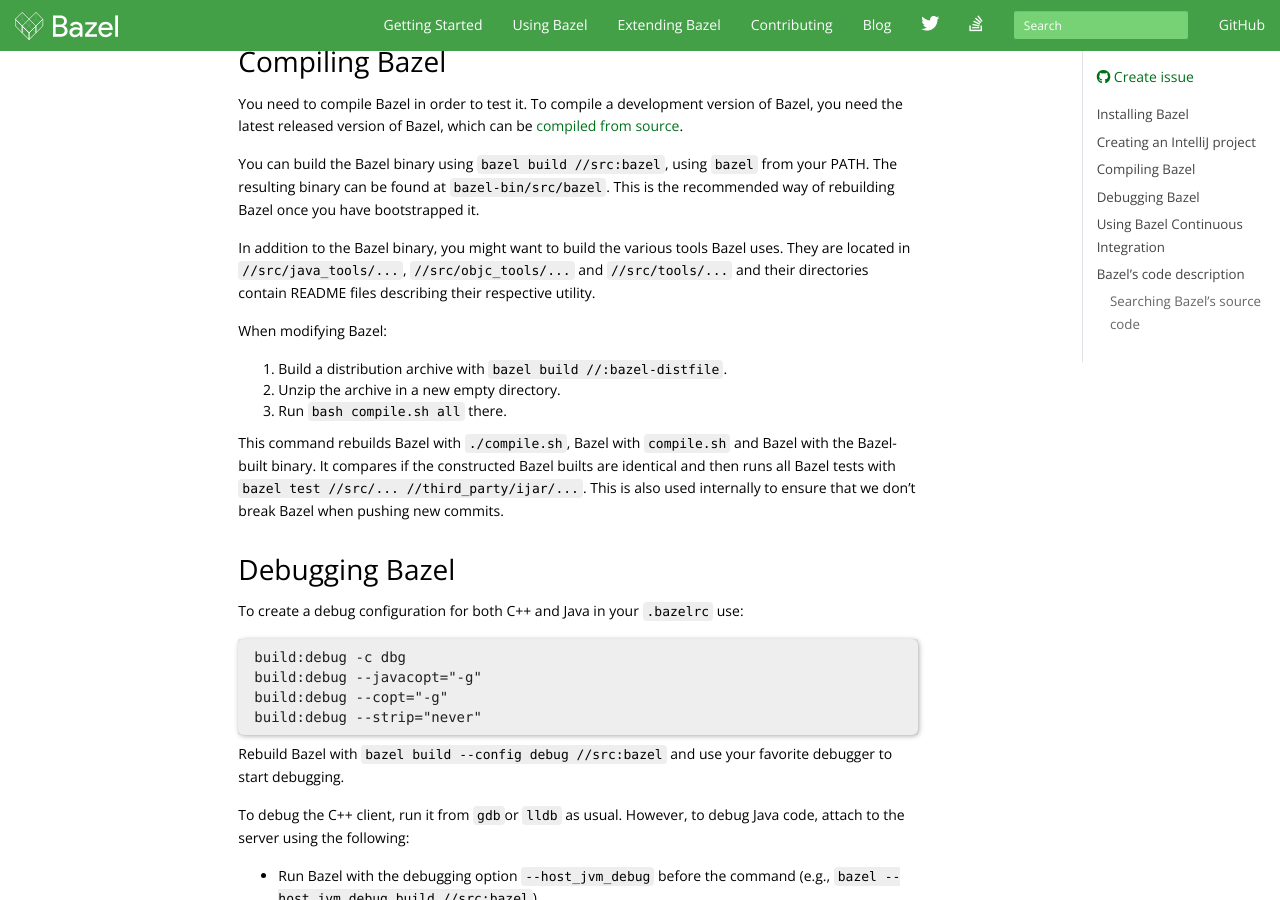
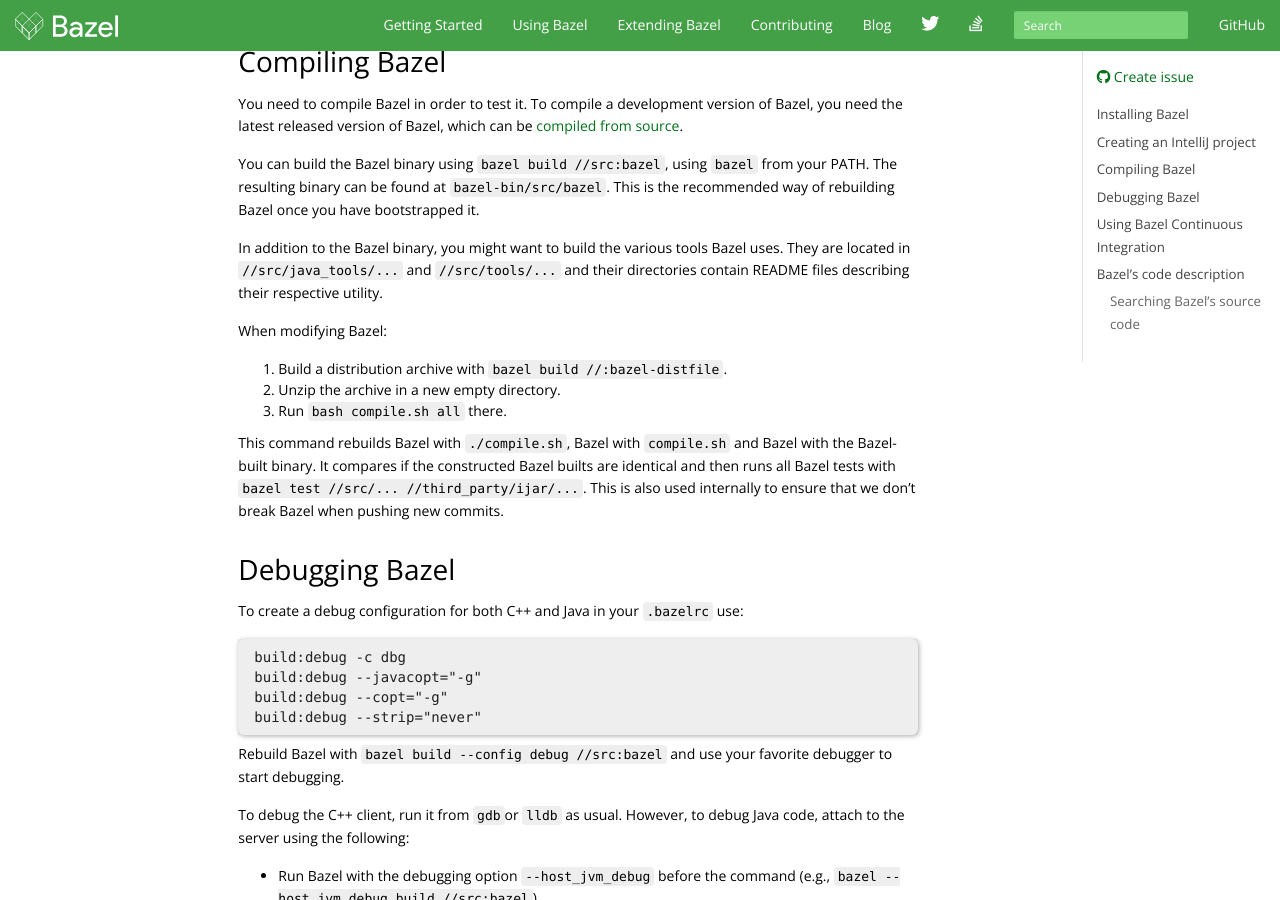
Before and after one commit to bazelbuild/bazel-website, a Jekyll site: the page built from basics/getting_started.md, in a window 1280 px wide and 900 px high, scrolled down 1319 px. Built offline with Jekyll 4.4.1, drawn with Linux system fonts in a browser that asks for light colours; nearby versions of some CDN libraries; library files that are not in the unit come from our copies; comment, search, counter and statistics services are not loaded; the table of contents is made by our own code.

Commit message:
Remove Obj-C targets from Getting Started page (#324)
The Obj-C targets were removed in bazelbuild/bazel@32246b2b60.

```diff
--- a/basics/getting_started.md
+++ b/basics/getting_started.md
@@ -78,7 +78,7 @@
 recommended way of rebuilding Bazel once you have bootstrapped it.
 
 In addition to the Bazel binary, you might want to build the various tools Bazel
-uses. They are located in `//src/java_tools/...`, `//src/objc_tools/...` and
+uses. They are located in `//src/java_tools/...` and
 `//src/tools/...` and their directories contain README files describing their
 respective utility.
 
```
